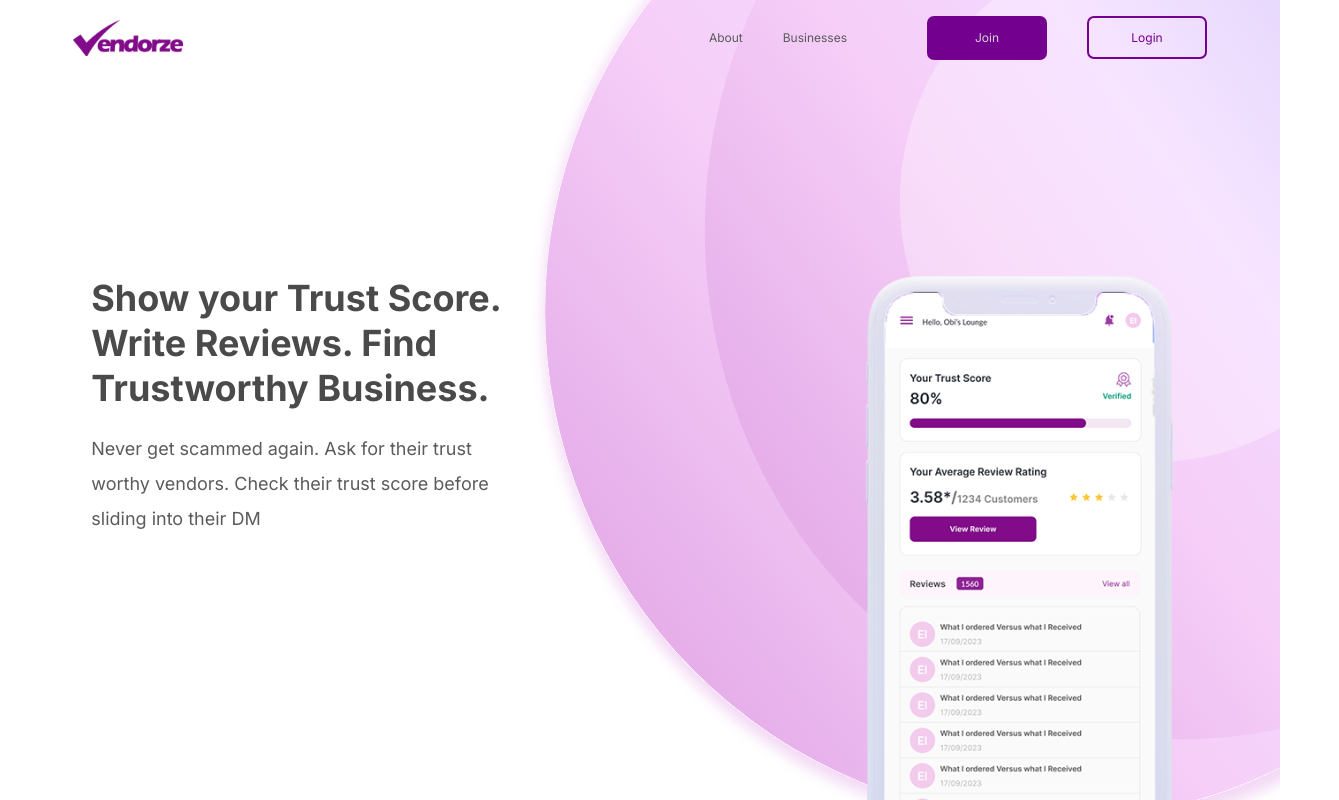
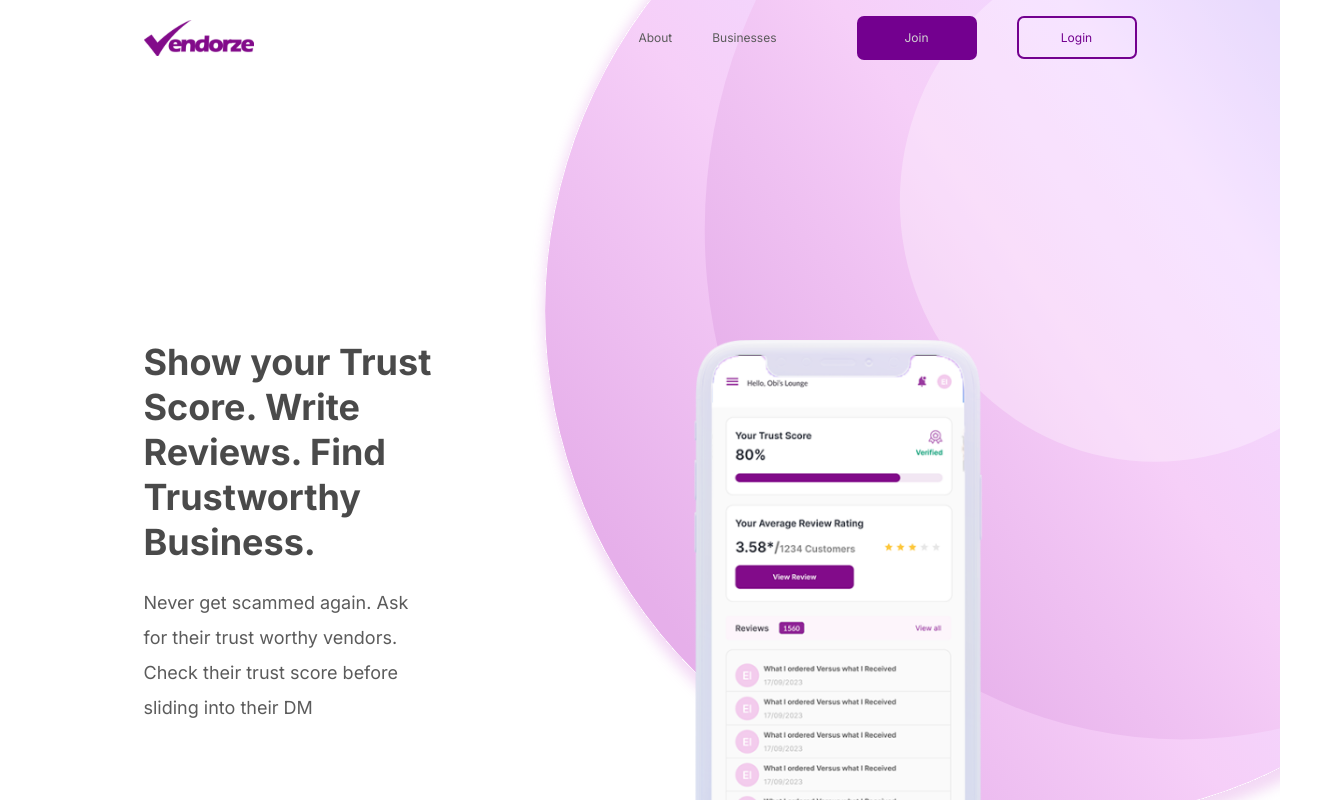
Before and after one commit to intellect-sam/Vendorze, a Next.js app: page / in a window 1280 px wide. Shown: the top 800 px of the page, 1339 px wide, since content can reach past the window. Built offline with nearby package versions, Linux system fonts and the light colour scheme.

Commit message:
Optimize

```diff
--- a/src/app/(pages)/home/page.jsx
+++ b/src/app/(pages)/home/page.jsx
@@ -9,7 +9,7 @@
 
 export default function Hero() {
   return (
-    <main className="max-w-[1166px] mx-auto flex flex-col justify-between items-center">
+    <main className="max-w-[1025px] mx-auto flex flex-col justify-between items-center">
       <Header />
       <HeroPage />
       <BizReview />
--- a/src/app/auth/signup/page.tsx
+++ b/src/app/auth/signup/page.tsx
@@ -7,7 +7,7 @@
 import Link from 'next/link';
 import { unknown, z, ZodType } from 'zod';
 import { zodResolver } from '@hookform/resolvers/zod';
-import axios from 'axios';
+import axios, { AxiosError } from 'axios';
 import { useEffect, useState } from 'react';
 import { _BASE_API_URL } from '@/constants';
 import Notification from '@/components/Notification';
@@ -69,14 +69,27 @@
     } catch (error: unknown) {
       setSuccessMessage(null);
 
-      if (error instanceof Error) {
+      if (error instanceof AxiosError) {
+        if (error.response) {
+          const errorData = error.response.data;
+          if (errorData.isSuccessful === false && errorData.message) {
+            setErrorMessage(errorData.message);
+          } else {
+            setErrorMessage('An error occurred. Please try again.');
+          }
+        } else if (error.request) {
+          setErrorMessage('No response received. Please try again later.');
+        } else {
+          setErrorMessage(error.message);
+        }
+        console.error('Axios error:', error.message);
+      } else if (error instanceof Error) {
         setErrorMessage(error.message);
-        console.error(error.message);
       } else {
-        // Handle cases where no response was received
         setErrorMessage(
           'An unexpected error occurred. Please try again later.'
         );
+        console.error('Unknown error:', error);
       }
     }
   };
--- a/src/app/globals.css
+++ b/src/app/globals.css
@@ -14,7 +14,7 @@
 
 @layer components {
   .container {
-    @apply max-w-[1166px] mx-auto py-4 flex flex-col justify-between items-center p-4;
+    @apply max-w-[1024px] mx-auto py-4 flex flex-col justify-between items-center p-4;
   }
   .biz-details {
     @apply flex items-center gap-1;
--- a/src/components/Header.tsx
+++ b/src/components/Header.tsx
@@ -26,7 +26,7 @@
   return (
     <>
       <header className="w-full ease-in duration-300 top-0 left-0 z-10">
-        <nav className="max-w-[1166px] mx-auto py-4 flex justify-between items-center p-4">
+        <nav className="mx-auto py-4 flex justify-between items-center p-4">
           <div>
             <Link href="/">
               <Image
--- a/src/components/HeroPage.tsx
+++ b/src/components/HeroPage.tsx
@@ -15,8 +15,8 @@
         />
       </div>
 
-      <div className="p-4 md:p-0 md:mt-[200px] md:ml-[150px] flex flex-col gap-5  md:gap-0 md:flex-row text-gray-dark  md:justify-center my-16">
-        <div className="md:max-w-[500px] md:pr-[30px] ">
+      <div className=" w-full p-4 md:py-[200px] flex flex-col  md:gap-0 md:flex-row text-gray-dark  md:justify-center my-16">
+        <div className="md:w-full">
           <h2 className="custom-h1 md:text-4xl md:leading-tight md:text-left">
             Show your Trust Score. Write Reviews. Find Trustworthy Business.
           </h2>
@@ -25,11 +25,11 @@
             their trust score before sliding into their DM
           </p>
         </div>
-        <div className="md:w-[1000px] md:px-0 ">
+        <div className="md:px-0 md:min-w-[700px]">
           <Image
             src={phone}
             alt=""
-            className="w-full md:w-[1700px]"
+            className="w-full "
           />
         </div>
       </div>
--- a/src/components/VerifyEmail.tsx
+++ b/src/components/VerifyEmail.tsx
@@ -3,7 +3,7 @@
 import { _BASE_API_URL } from '@/constants';
 import { useVerifyResponse } from '@/contexts/VerifyContext';
 import { PinInput, PinInputField, Spinner, useToast } from '@chakra-ui/react';
-import axios from 'axios';
+import axios, { AxiosError } from 'axios';
 import { useRouter } from 'next/navigation';
 import { useState } from 'react';
 import Notification from './Notification';
@@ -41,10 +41,19 @@
           isClosable: true,
         });
       }
-      setIsSubmitting(false);
-    } catch (error) {
-      setErrorMessage('An unexpected error occurred. Please try again later.');
+    } catch (error: unknown) {
+      if (error instanceof AxiosError) {
+        if (error.response) {
+          const errorData = error.response.data;
+          if (errorData.isSuccessful === false && errorData.message) {
+            setErrorMessage(errorData.message);
+          } else {
+            setErrorMessage('An error occurred. Please try again.');
+          }
+        }
+      }
     }
+    setIsSubmitting(false);
   };
 
   return (
```
